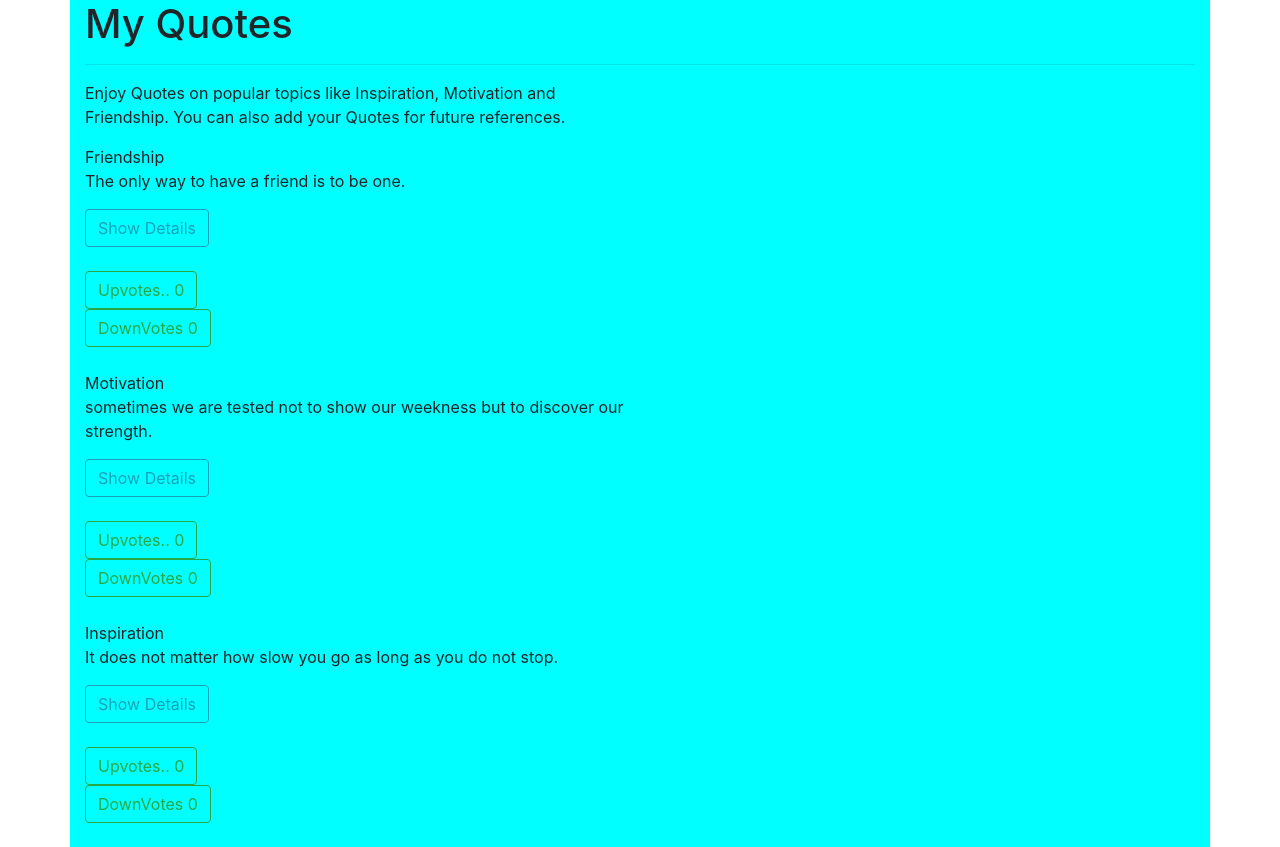
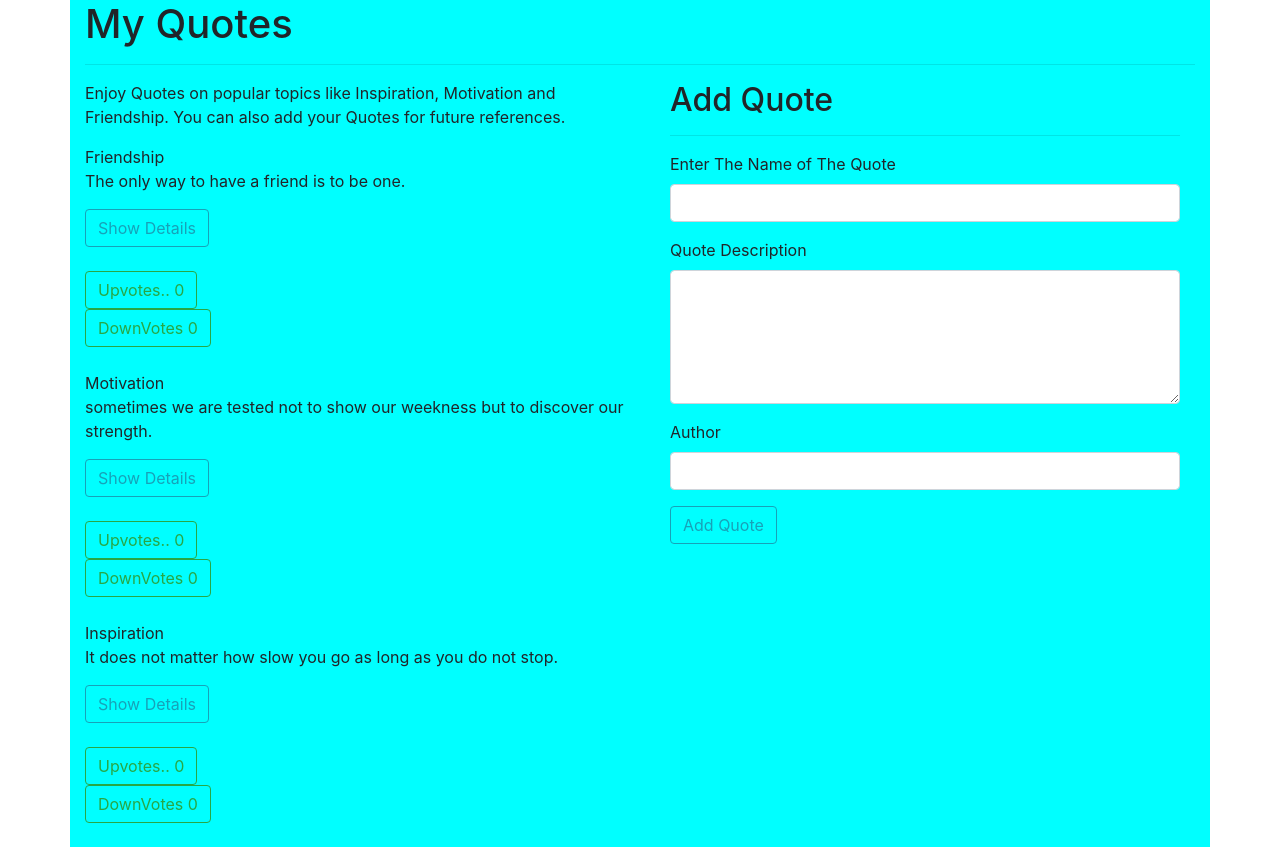
Before and after one commit to suzie254/My-Quotes, an Angular app: page / in a window 1280 px wide. Built offline with nearby package versions, Linux system fonts and the light colour scheme.

Commit message:
Generated the button toggle details and the class vote button

```diff
--- a/src/app/quote/quote.component.html
+++ b/src/app/quote/quote.component.html
@@ -24,5 +24,8 @@
 
 
       </div>
+      <div class="col-md-6">
+        <app-quote-form (addQuote)='addNewQuote($event)'></app-quote-form>
+      </div>
   </div>
 </div>
```
